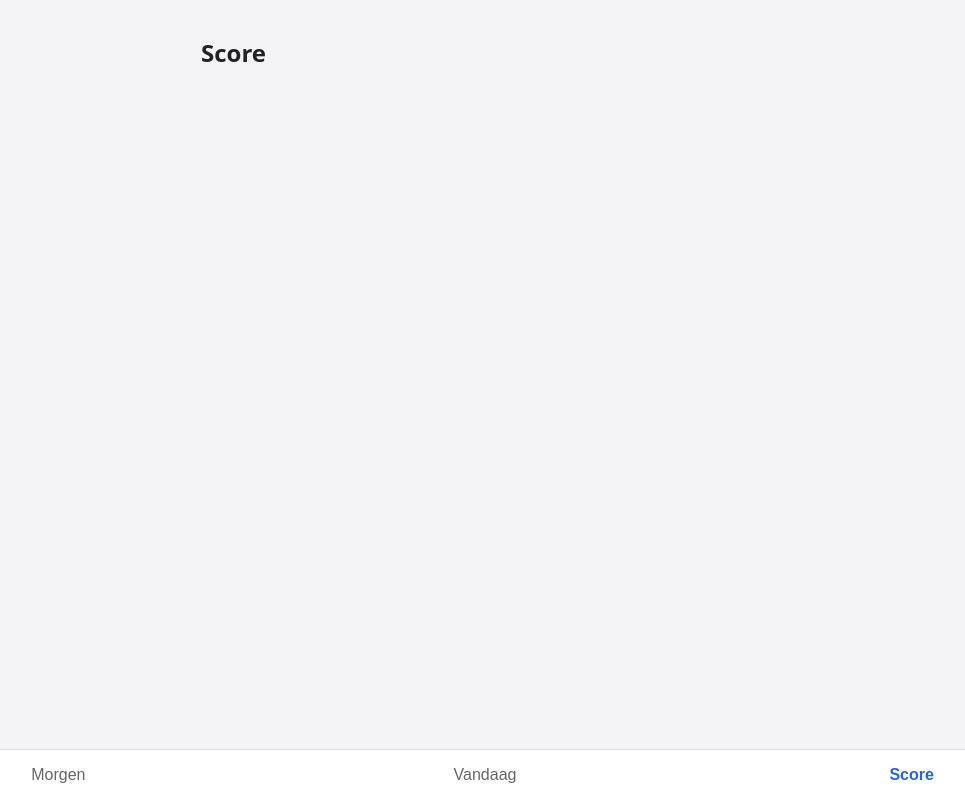
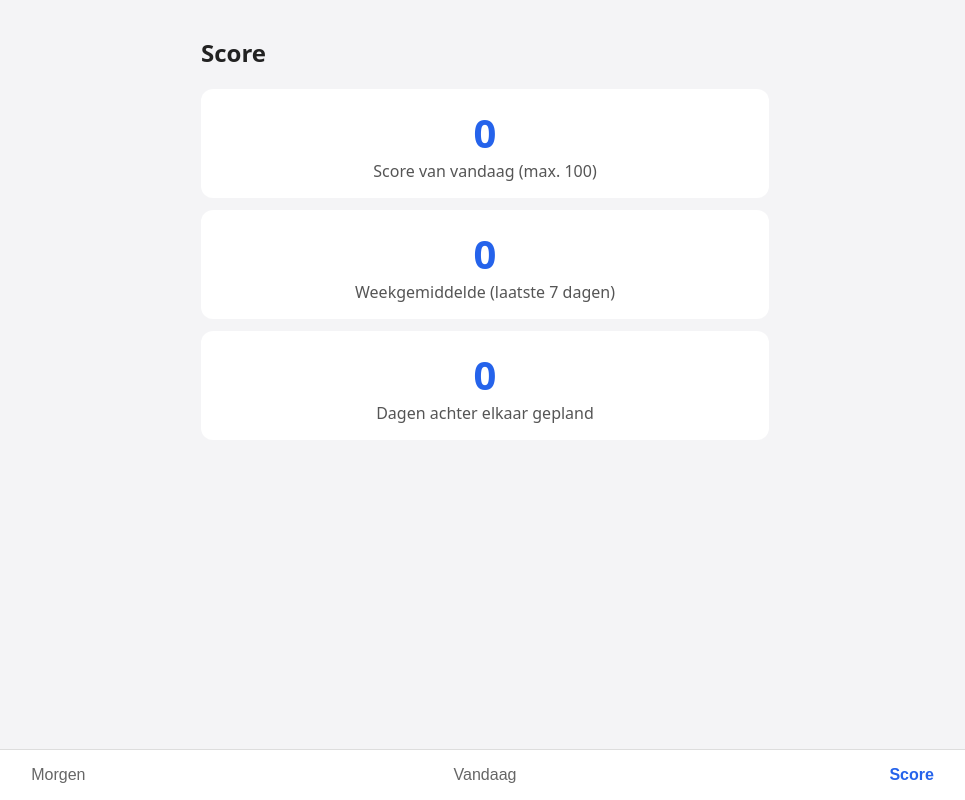
Before and after one commit to Hazemzakelijk-source/planner-app, a plain HTML site: page index.html in a window 1280 px wide. Both pictures are taken after a click on the button "Score". Shown: the whole page, without its empty margins (155-1120 px from the left). Drawn offline with Linux system fonts and the light colour scheme.

Commit message:
Stap 4: score van vandaag, weekgemiddelde en reeks
Co-Authored-By: Claude Opus 5.5 <noreply@anthropic.com>

```diff
--- a/app.js
+++ b/app.js
@@ -267,6 +267,94 @@ function zetTijdstip(nummer, veld) {
 }
 
 // ============================================================
+// Score
+// ============================================================
+
+// Zet "2026-11-18" terug om naar een datum (om 00:00 in je eigen tijdzone)
+function datumVanSleutel(sleutel) {
+  const [jaar, maand, dag] = sleutel.split("-").map(Number);
+  return new Date(jaar, maand - 1, dag);
+}
+
+// Een datum een aantal dagen eerder, bijvoorbeeld dagenTerug(vandaag, 1) = gisteren
+function dagenTerug(datum, aantal) {
+  const nieuw = new Date(datum);
+  nieuw.setDate(nieuw.getDate() - aantal);
+  return nieuw;
+}
+
+// Het moment waarop het geplande blok van een taak afloopt
+function eindeBlok(sleutel, taak) {
+  const einde = datumVanSleutel(sleutel);
+  const [uren, minuten] = taak.begintijd.split(":").map(Number);
+  // setHours rekent zelf door: 09:00 + 90 minuten wordt 10:30
+  einde.setHours(uren, minuten + taak.duur);
+  return einde;
+}
+
+// Score van één dag, van 0 tot 100. Een dag zonder taken scoort 0.
+function dagScore(sleutel) {
+  const dag = laadGegevens().dagen[sleutel];
+  if (!dag || dag.taken.length === 0) return 0;
+
+  let punten = 0;
+
+  // 20 punten: plan vastgezet op de avond ervoor, vóór 23:00
+  if (dag.vastgezetOp) {
+    const vastgezet = new Date(dag.vastgezetOp);
+    const avondErvoor = dagenTerug(datumVanSleutel(sleutel), 1);
+    if (
+      datumSleutel(vastgezet) === datumSleutel(avondErvoor) &&
+      vastgezet.getHours() < 23
+    ) {
+      punten += 20;
+    }
+  }
+
+  const gepland = dag.taken.length;
+  const afgerond = dag.taken.filter((taak) => taak.klaarOp);
+  const opTijd = afgerond.filter(
+    (taak) => new Date(taak.klaarOp) <= eindeBlok(sleutel, taak)
+  );
+
+  // 60 x (afgerond / gepland) en 20 x (op tijd afgerond / gepland)
+  punten += (60 * afgerond.length) / gepland;
+  punten += (20 * opTijd.length) / gepland;
+
+  return punten;
+}
+
+// Gemiddelde van vandaag en de 6 dagen ervoor; een dag zonder plan telt als 0
+function weekGemiddelde() {
+  let totaal = 0;
+  for (let i = 0; i < 7; i++) {
+    totaal += dagScore(datumSleutel(dagenTerug(new Date(), i)));
+  }
+  return totaal / 7;
+}
+
+// Telt terug vanaf vandaag zolang elke dag een vastgezet plan heeft
+function reeks() {
+  const dagen = laadGegevens().dagen;
+  let aantal = 0;
+  let datum = new Date();
+  while (dagen[datumSleutel(datum)]?.vastgezetOp) {
+    aantal++;
+    datum = dagenTerug(datum, 1);
+  }
+  return aantal;
+}
+
+function toonScore() {
+  // Math.round rondt af op hele punten, zodat je geen 66.666667 ziet
+  document.querySelector("#score-vandaag").textContent = Math.round(
+    dagScore(datumSleutel(new Date()))
+  );
+  document.querySelector("#score-week").textContent = Math.round(weekGemiddelde());
+  document.querySelector("#score-reeks").textContent = reeks();
+}
+
+// ============================================================
 // Opstarten
 // ============================================================
 
@@ -275,6 +363,7 @@ function zetTijdstip(nummer, veld) {
 function toonAlles() {
   toonMorgen();
   toonVandaag();
+  toonScore();
 }
 
 menuKnoppen.forEach((knop) => knop.addEventListener("click", toonAlles));
--- a/index.html
+++ b/index.html
@@ -56,6 +56,21 @@
     <!-- Scherm 3: Score -->
     <section id="scherm-score" class="scherm" hidden>
       <h1>Score</h1>
+
+      <div class="scorekaart">
+        <p id="score-vandaag" class="getal"></p>
+        <p>Score van vandaag (max. 100)</p>
+      </div>
+
+      <div class="scorekaart">
+        <p id="score-week" class="getal"></p>
+        <p>Weekgemiddelde (laatste 7 dagen)</p>
+      </div>
+
+      <div class="scorekaart">
+        <p id="score-reeks" class="getal"></p>
+        <p>Dagen achter elkaar gepland</p>
+      </div>
     </section>
   </main>
 
--- a/style.css
+++ b/style.css
@@ -234,3 +234,24 @@ form button,
   background: #e5e7eb;
   color: #555;
 }
+
+/* ---------- Scherm "Score" ---------- */
+
+.scorekaart {
+  background: #fff;
+  border-radius: 12px;
+  padding: 16px;
+  margin-bottom: 12px;
+  text-align: center;
+}
+
+.scorekaart p {
+  margin: 0;
+  color: #555;
+}
+
+.scorekaart .getal {
+  font-size: 2.5rem;
+  font-weight: bold;
+  color: #2563eb;
+}
```
